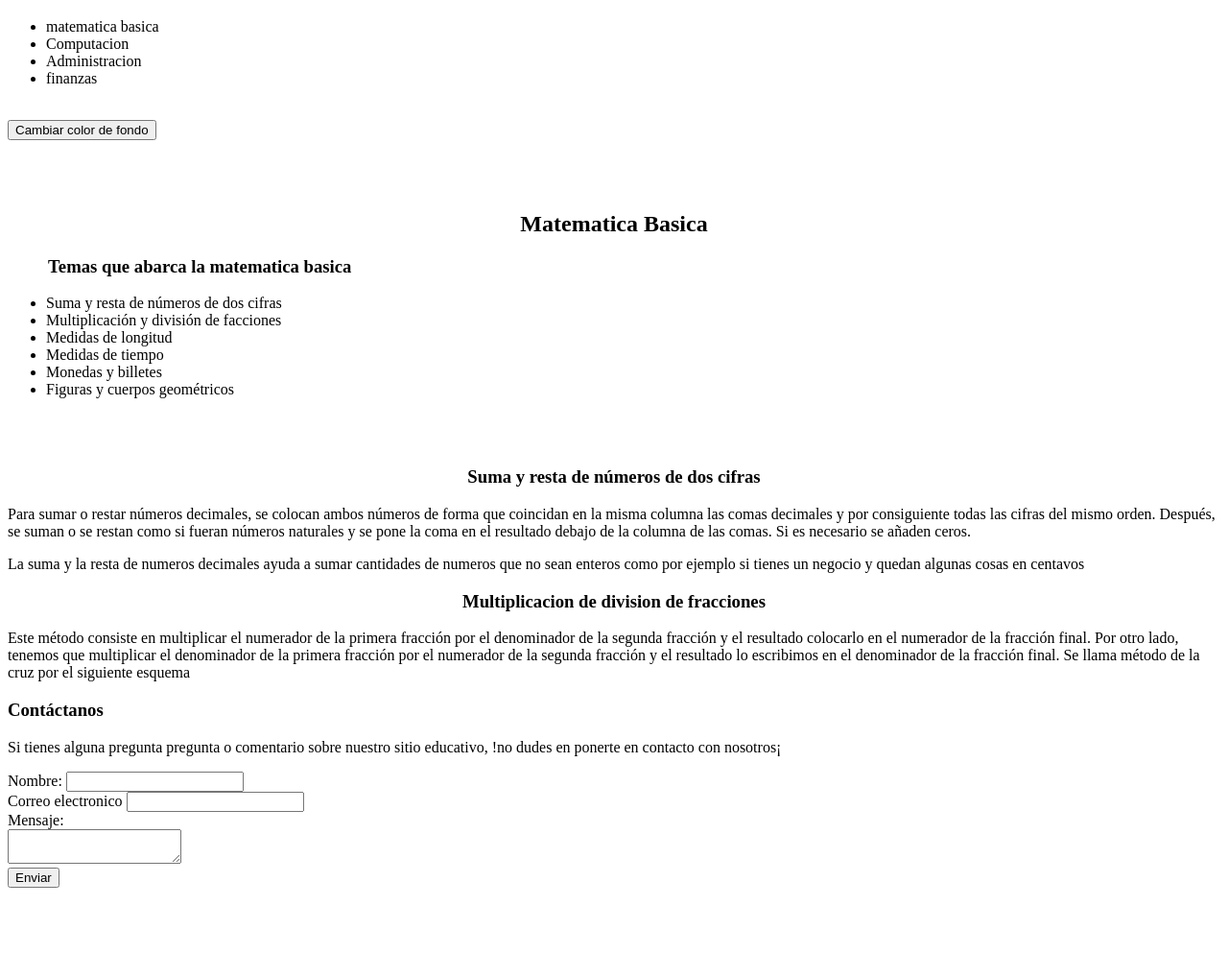
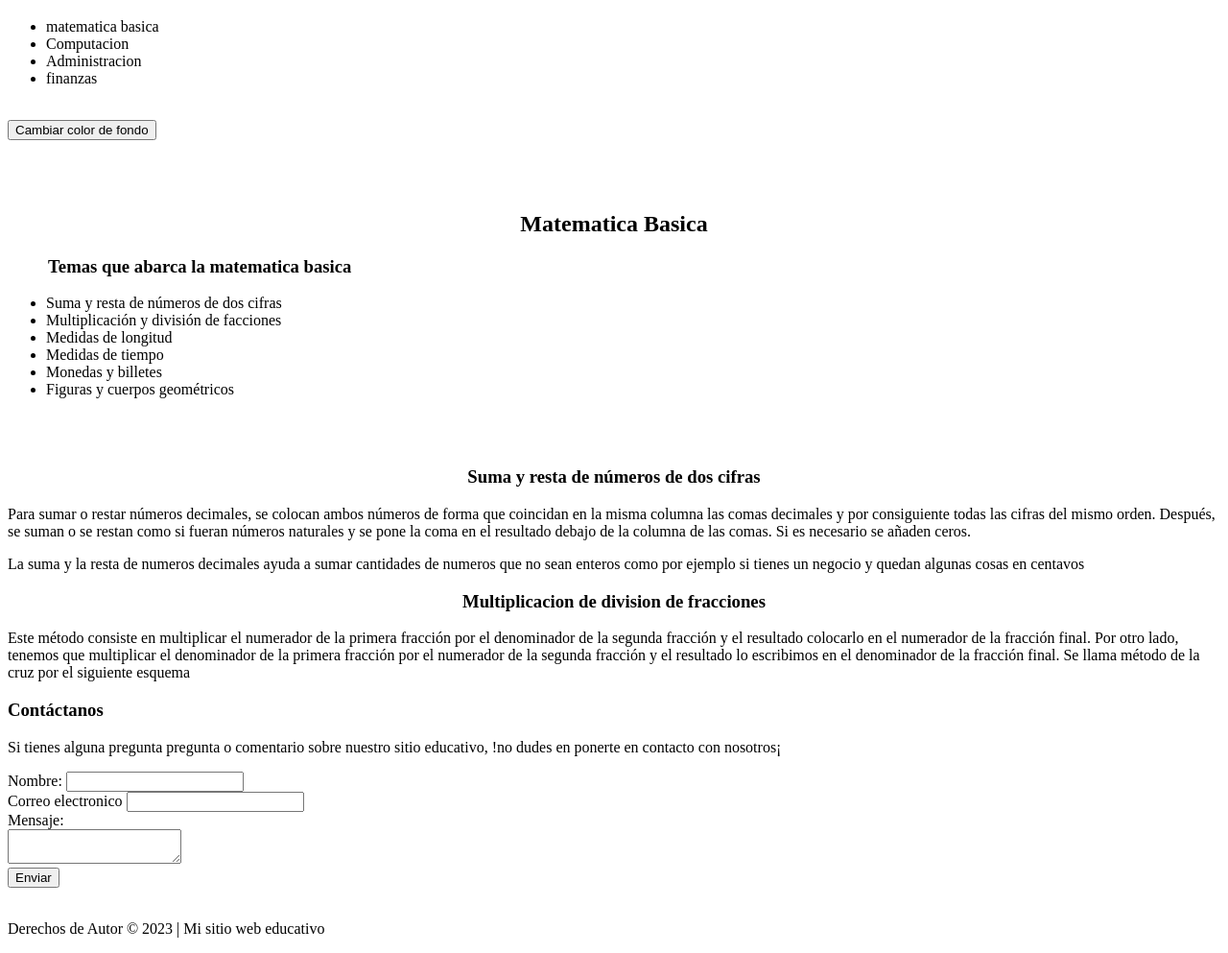
Before and after one commit to Juapo7w7/Juapo7w7.github.io, a plain HTML site: page index.html in a window 1280 px wide. Shown: the part 61-1054 px from the top of the page at 96% size. Before the commit the page ends 994 px from the top, so only its background shows below. Drawn offline with Linux system fonts and the light colour scheme.

Commit message:
Se a agregado la pata de la pagina

```diff
--- a/index.html
+++ b/index.html
@@ -67,7 +67,13 @@
          <label>Mensaje: </label><br>
          <textarea required></textarea><br>
          <input type="submit" value="Enviar">
-       </form>
+       </form><br>
+       <footer>
+         <p>Derechos de Autor &copy;
+            2023
+            | Mi sitio web educativo
+         </p>
+       </footer>
       </body>
     </html>
 
```
